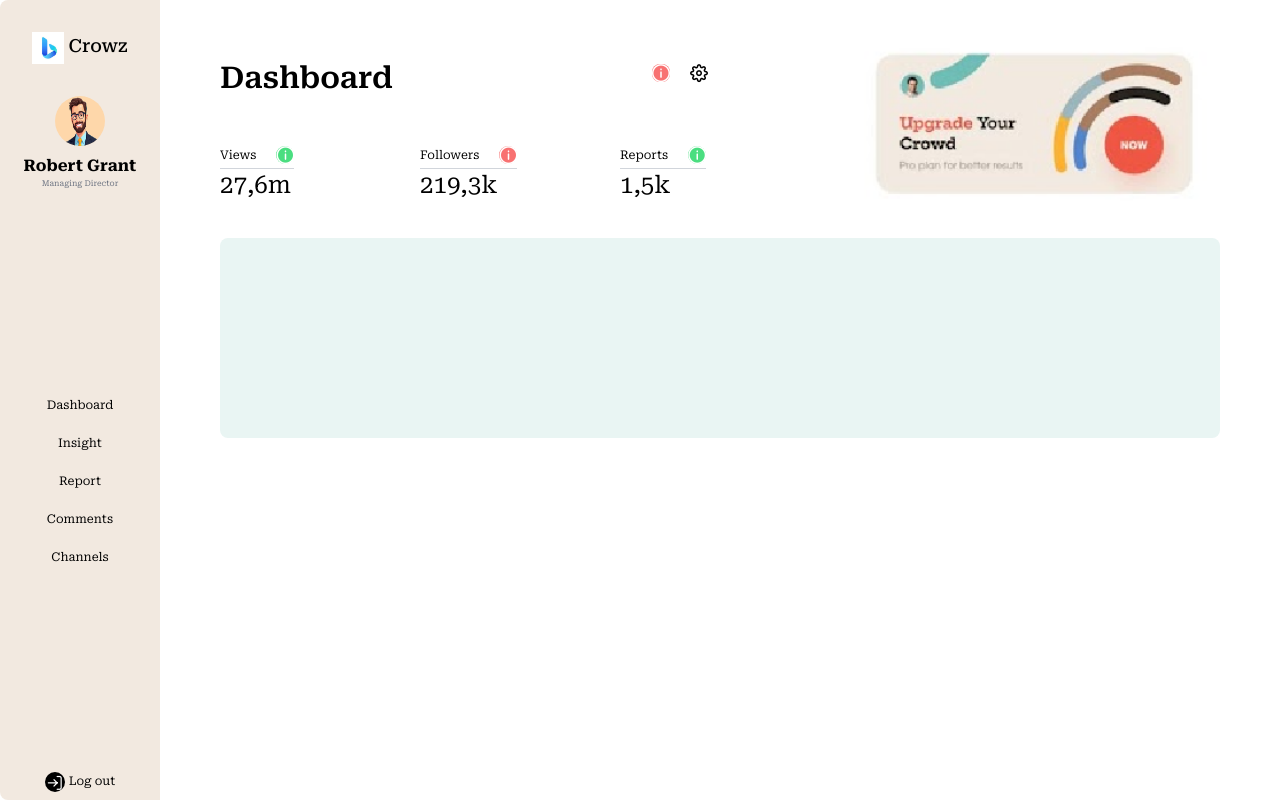
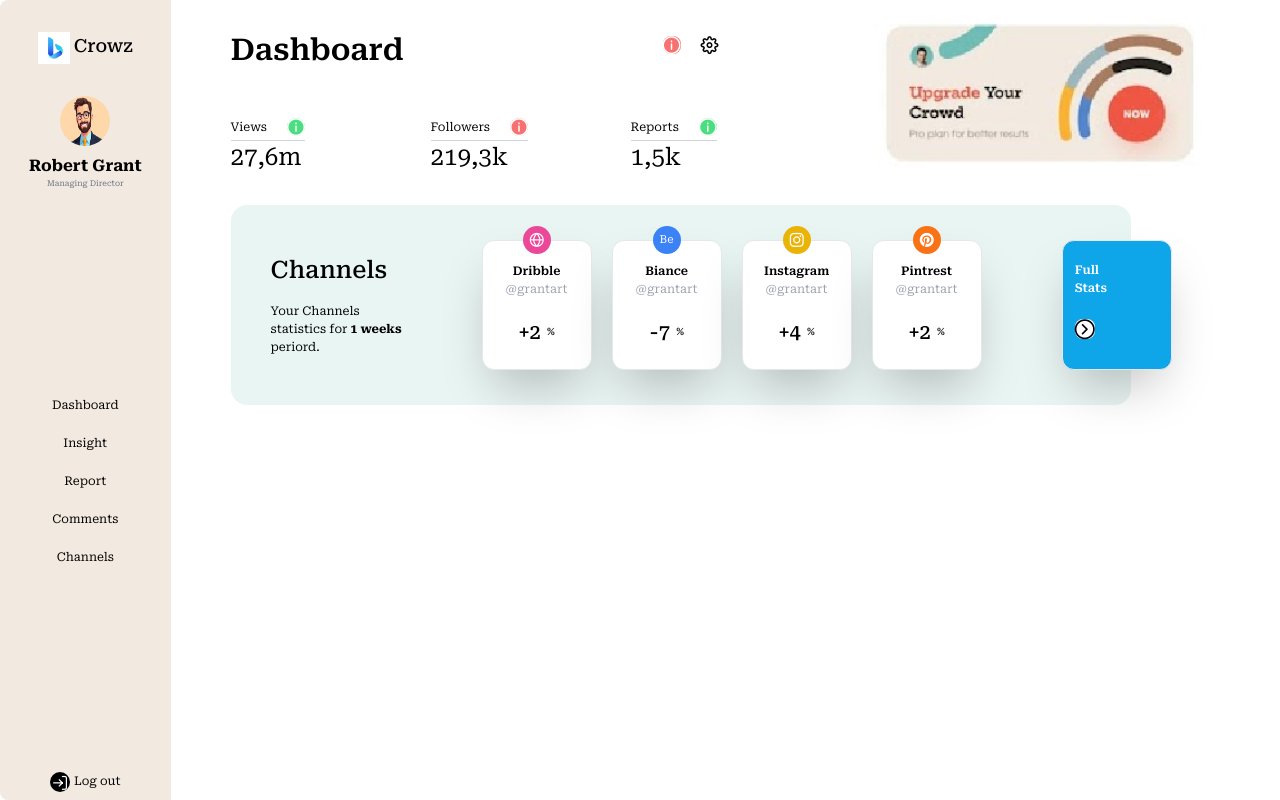
Before and after one commit to pjmiles/dashboard, a Vue app: page / in a window 1280 px wide. Built offline with nearby package versions, Linux system fonts and the light colour scheme.

Commit message:
adjusted styling

```diff
--- a/src/views/DashBoard.vue
+++ b/src/views/DashBoard.vue
@@ -1,5 +1,5 @@
 <template>
-  <div class="w-full p-[60px]">
+  <div class="w-full px-[60px] py-8">
     <div class="flex gap-9">
       <div>
         <div class="w-full flex justify-between">
@@ -51,8 +51,83 @@
         <img :src="upgradeImg" class="w-[400px]" />
       </div>
     </div>
-    <div class="bg-[#e9f5f3] w-[1000px] h-[200px] rounded-lg mt-5">
-
+    <div
+      class="flex items-center gap-[80px] bg-[#e9f5f3] w-[900px] h-[200px] p-10 rounded-2xl mt-5"
+    >
+      <div>
+        <h2 class="text-2xl font-medium mb-4">Channels</h2>
+        <p class="text-[12px]">
+          Your Channels <br />
+          statistics for <strong>1 weeks</strong> <br />
+          periord.
+        </p>
+      </div>
+      <div class="flex gap-5">
+        <div
+          class="bg-white border rounded-xl w-[110px] h-[130px] flex flex-col items-center text-center shadow-2xl cursor-pointer hover:shadow-lg"
+        >
+          <div class="bg-pink-500 rounded-full w-7 h-7 flex items-center justify-center mt-[-15px]">
+            <i class="pi pi-globe text-sm rounded-lg text-white"></i>
+          </div>
+          <p class="text-[12px] mt-2 font-semibold">Dribble</p>
+          <p class="text-[12px] text-gray-400">@grantart</p>
+          <p class="text-xl font-medium mt-[20px]">
+            +2 <span class="text-[10px] align-top ml-[1px]">%</span>
+          </p>
+        </div>
+        <div
+          class="bg-white border rounded-xl w-[110px] h-[130px] flex flex-col items-center text-center shadow-2xl cursor-pointer hover:shadow-lg"
+        >
+          <div class="bg-blue-500 rounded-full w-7 h-7 flex items-center justify-center mt-[-15px]">
+            <!-- <i class="pi pi-circle text-sm rounded-lg text-white">Be</i> -->
+            <p class="text-white text-[11px]">Be</p>
+          </div>
+          <p class="text-[12px] mt-2 font-semibold">Biance</p>
+          <p class="text-[12px] text-gray-400">@grantart</p>
+          <p class="text-xl font-medium mt-[20px]">
+            -7 <span class="text-[10px] align-top ml-[1px]">%</span>
+          </p>
+        </div>
+        <div
+          class="bg-white border rounded-xl w-[110px] h-[130px] flex flex-col items-center text-center shadow-2xl cursor-pointer hover:shadow-lg"
+        >
+          <div
+            class="bg-yellow-500 rounded-full w-7 h-7 flex items-center justify-center mt-[-15px]"
+          >
+            <i class="pi pi-instagram text-sm rounded-lg text-white"></i>
+          </div>
+          <p class="text-[12px] mt-2 font-semibold">Instagram</p>
+          <p class="text-[12px] text-gray-400">@grantart</p>
+          <p class="text-xl font-medium mt-[20px]">
+            +4 <span class="text-[10px] align-top ml-[1px]">%</span>
+          </p>
+        </div>
+        <div
+          class="bg-white border rounded-xl w-[110px] h-[130px] flex flex-col items-center text-center shadow-2xl cursor-pointer hover:shadow-lg"
+        >
+          <div
+            class="bg-orange-500 rounded-full w-7 h-7 flex items-center justify-center mt-[-15px]"
+          >
+            <i class="pi pi-pinterest text-sm rounded-lg text-white"></i>
+          </div>
+          <p class="text-[12px] mt-2 font-semibold">Pintrest</p>
+          <p class="text-[12px] text-gray-400">@grantart</p>
+          <p class="text-xl font-medium mt-[20px]">
+            +2 <span class="text-[10px] align-top ml-[1px]">%</span>
+          </p>
+        </div>
+      </div>
+      <div
+        class="bg-sky-500 border rounded-xl w-[110px] h-[130px] flex flex-col p-3 shadow-2xl cursor-pointer hover:shadow-lg mr-[-300px]"
+      >
+        <p class="text-[12px] mt-2 font-semibold text-white">
+          Full <br />
+          Stats
+        </p>
+        <p class="text-xl font-medium mt-[20px]">
+          <i class="pi pi-chevron-circle-right rounded-lg bg-white"></i>
+        </p>
+      </div>
     </div>
   </div>
 </template>
```
